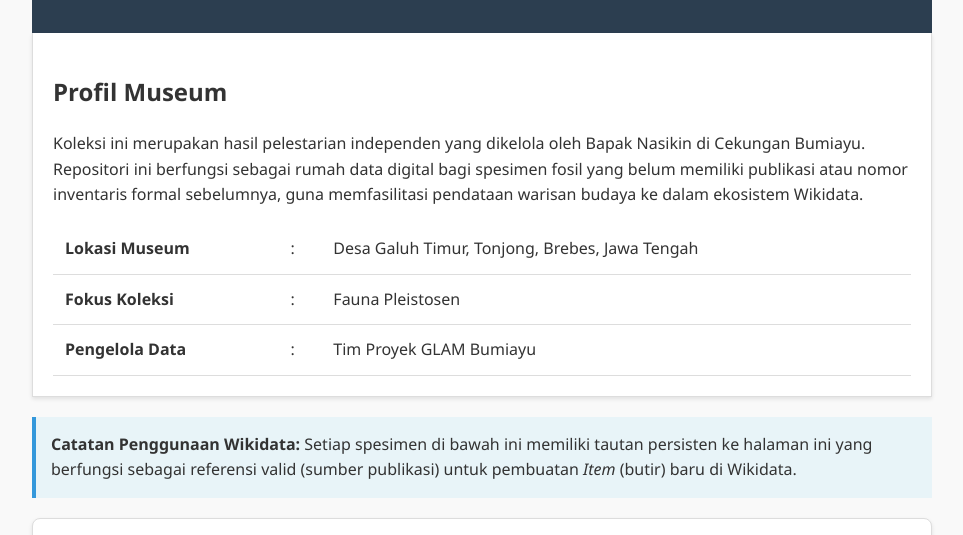
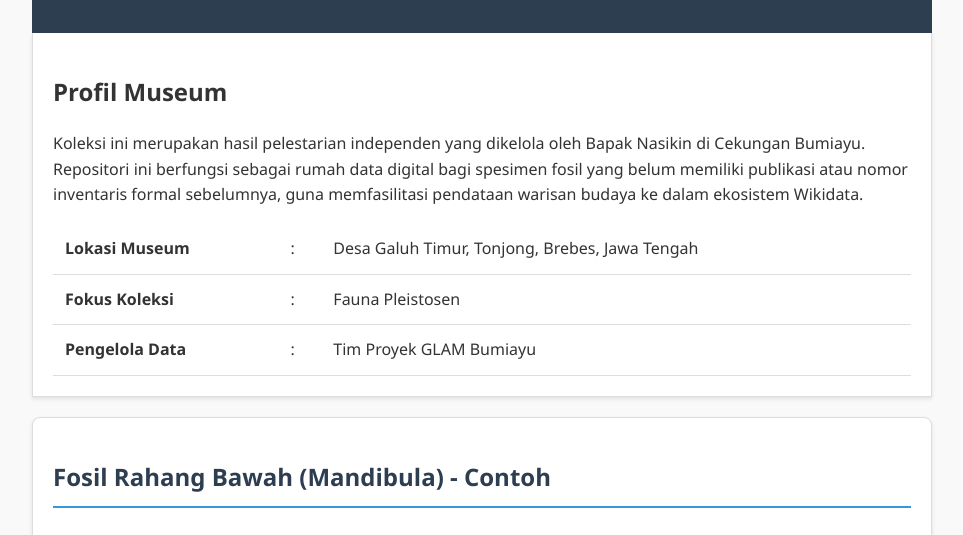
Before and after one commit to sanghidayat13/museum-mini-purbakala-dharma-guna, a plain HTML site: page index.html in a window 1280 px wide. Shown: the part 187-722 px from the top of the page, without its empty margins (158-1121 px from the left). Drawn offline with Linux system fonts and the light colour scheme.

Commit message:
Remove usage note from index.html
Removed usage note for Wikidata references.

```diff
--- a/index.html
+++ b/index.html
@@ -111,10 +111,6 @@
             </table>
         </div>
 
-        <div class="note">
-            <strong>Catatan Penggunaan Wikidata:</strong> Setiap spesimen di bawah ini memiliki tautan persisten ke halaman ini yang berfungsi sebagai referensi valid (sumber publikasi) untuk pembuatan <em>Item</em> (butir) baru di Wikidata.
-        </div>
-
         <!-- CONTOH ITEM KOLEKSI 1 -->
         <div class="catalog-item">
             <h2>Fosil Rahang Bawah (Mandibula) - Contoh</h2>
```
